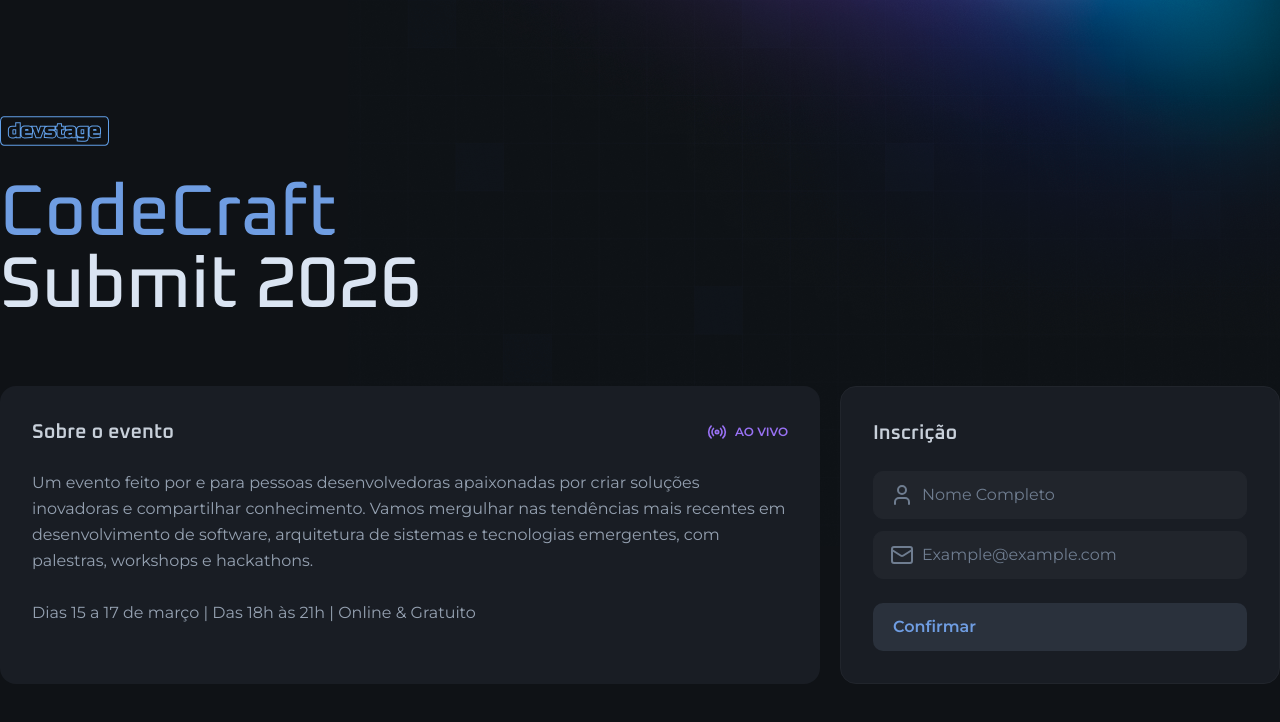
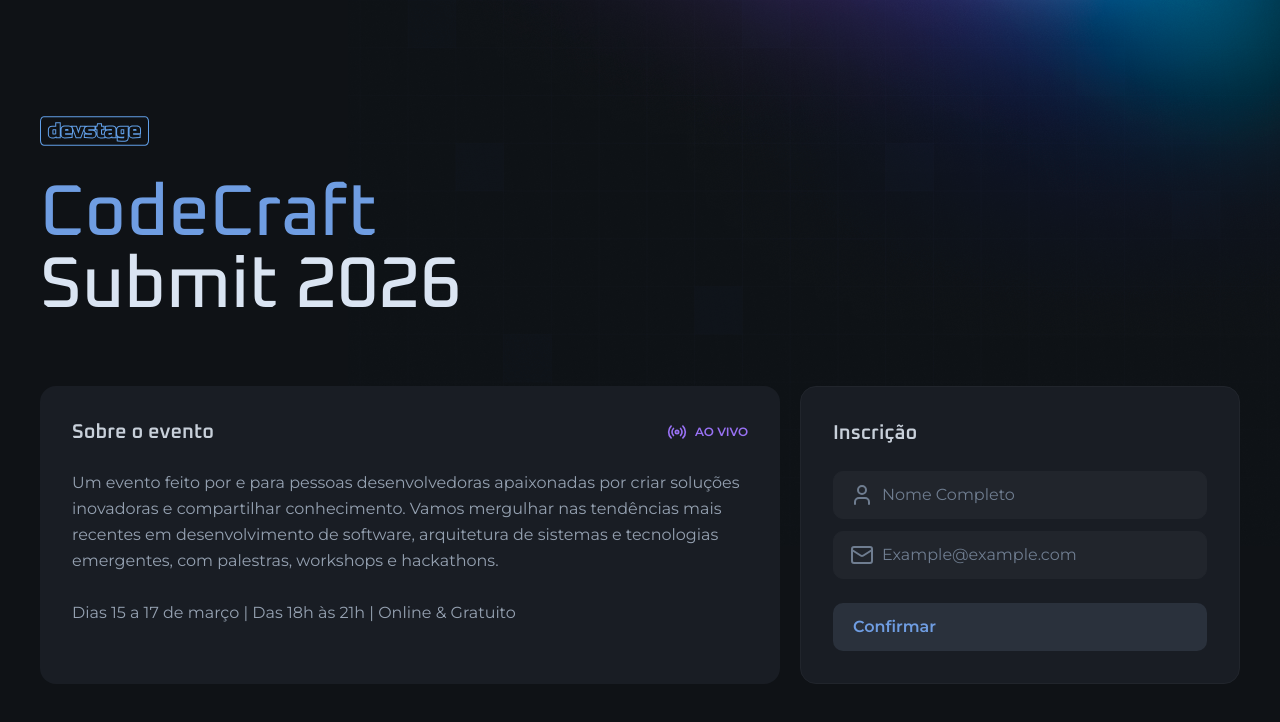
Before and after one commit to 7alexandree7/DevState---Front---Next, a Next.js app: page / in a window 1280 px wide. Shown: the top 722 px of the page. Built offline with nearby package versions, Linux system fonts and the light colour scheme.

Commit message:
Adding the `<main>` tag as a container for all pages.

```diff
--- a/src/app/layout.tsx
+++ b/src/app/layout.tsx
@@ -1,5 +1,5 @@
 import type { Metadata } from "next";
-import { Montserrat, Oxanium} from "next/font/google";
+import { Montserrat, Oxanium } from "next/font/google";
 import "./globals.css";
 
 export const metadata: Metadata = {
@@ -8,13 +8,13 @@ export const metadata: Metadata = {
 };
 
 const oxanium = Oxanium({
-  weight: ["500", "600", ],
+  weight: ["500", "600",],
   subsets: ["latin"],
   variable: "--font-oxanium",
 });
 
 const montserrat = Montserrat({
-  weight: ["400","600"],
+  weight: ["400", "600"],
   subsets: ["latin"],
   variable: "--font-montserrat",
 });
@@ -26,7 +26,11 @@ export default function RootLayout({
 }>) {
   return (
     <html lang="pt-br" className={`${oxanium.variable} ${montserrat.variable}`}>
-      <body className="bg-gray-900 text-gray-100 antialiased bg-[url(/background.png)] bg-no-repeat bg-top md:bg-top-right">{children}</body>
+      <body className="bg-gray-900 text-gray-100 antialiased bg-[url(/background.png)] bg-no-repeat bg-top md:bg-top-right">
+        <main className="max-w-310 mx-auto px-5 py-8 md:py-0">
+          {children}
+        </main>
+      </body>
     </html>
   );
 }
```
